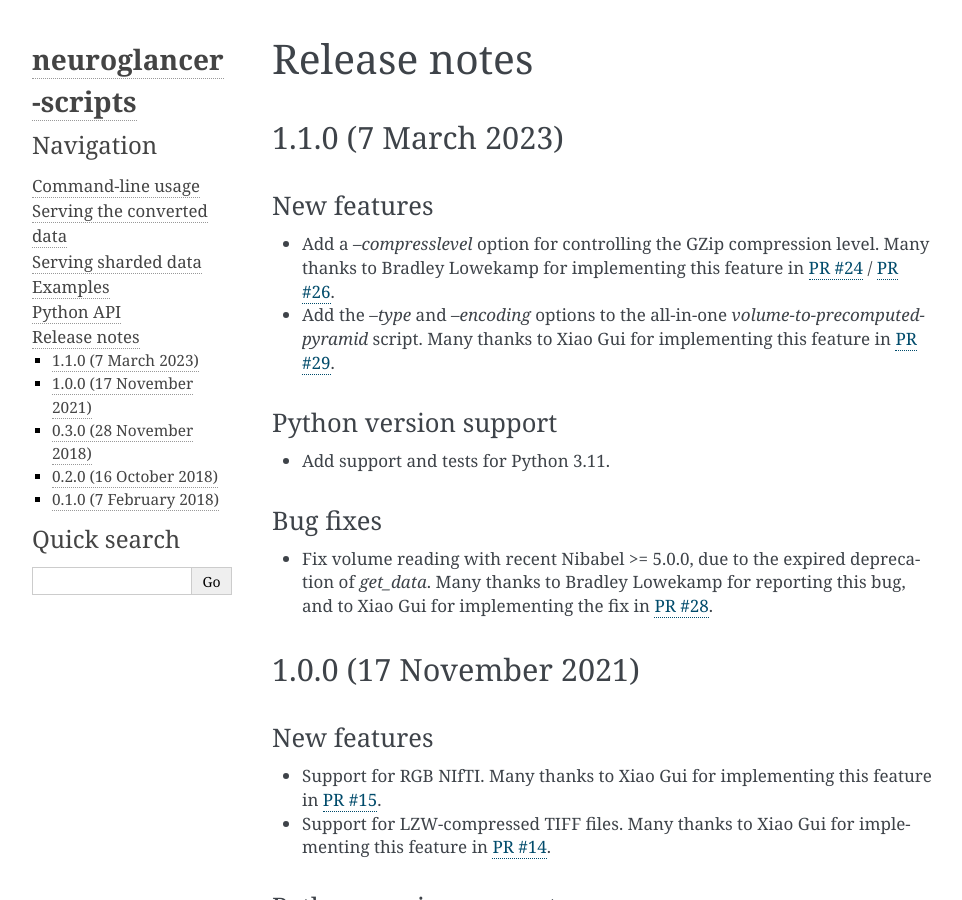
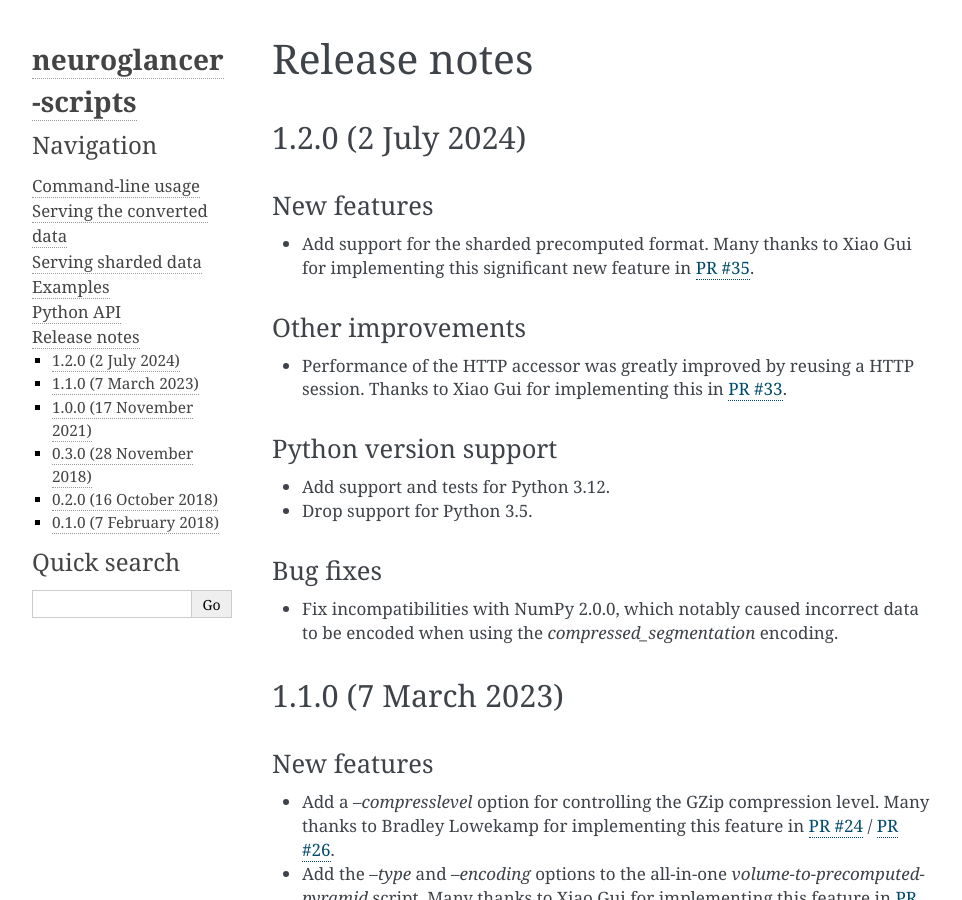
Before and after one commit to HumanBrainProject/neuroglancer-scripts, a Sphinx documentation site: the page built from docs/release-notes.rst, in a window 1280 px wide and 900 px high. Shown: the whole window, without its empty margins (148-1110 px from the left). Built offline with Sphinx 7.4.7, drawn with Linux system fonts in a browser that asks for light colours; pages that are not in the unit, such as notebooks, are missing from menus.

Commit message:
Update the release notes for v1.2.0

```diff
--- a/docs/release-notes.rst
+++ b/docs/release-notes.rst
@@ -1,5 +1,34 @@
 Release notes
 =============
+
+1.2.0 (2 July 2024)
+--------------------
+
+New features
+~~~~~~~~~~~~
+
+- Add support for the sharded precomputed format. Many thanks to Xiao Gui for implementing this significant new feature in `PR #35 <https://github.com/HumanBrainProject/neuroglancer-scripts/pull/35>`_.
+
+
+Other improvements
+~~~~~~~~~~~~~~~~~~
+
+- Performance of the HTTP accessor was greatly improved by reusing a HTTP session. Thanks to Xiao Gui for implementing this in `PR #33 <https://github.com/HumanBrainProject/neuroglancer-scripts/pull/33>`_.
+
+
+Python version support
+~~~~~~~~~~~~~~~~~~~~~~
+
+- Add support and tests for Python 3.12.
+
+- Drop support for Python 3.5.
+
+
+Bug fixes
+~~~~~~~~~
+
+- Fix incompatibilities with NumPy 2.0.0, which notably caused incorrect data to be encoded when using the `compressed_segmentation` encoding.
+
 
 1.1.0 (7 March 2023)
 --------------------
```
